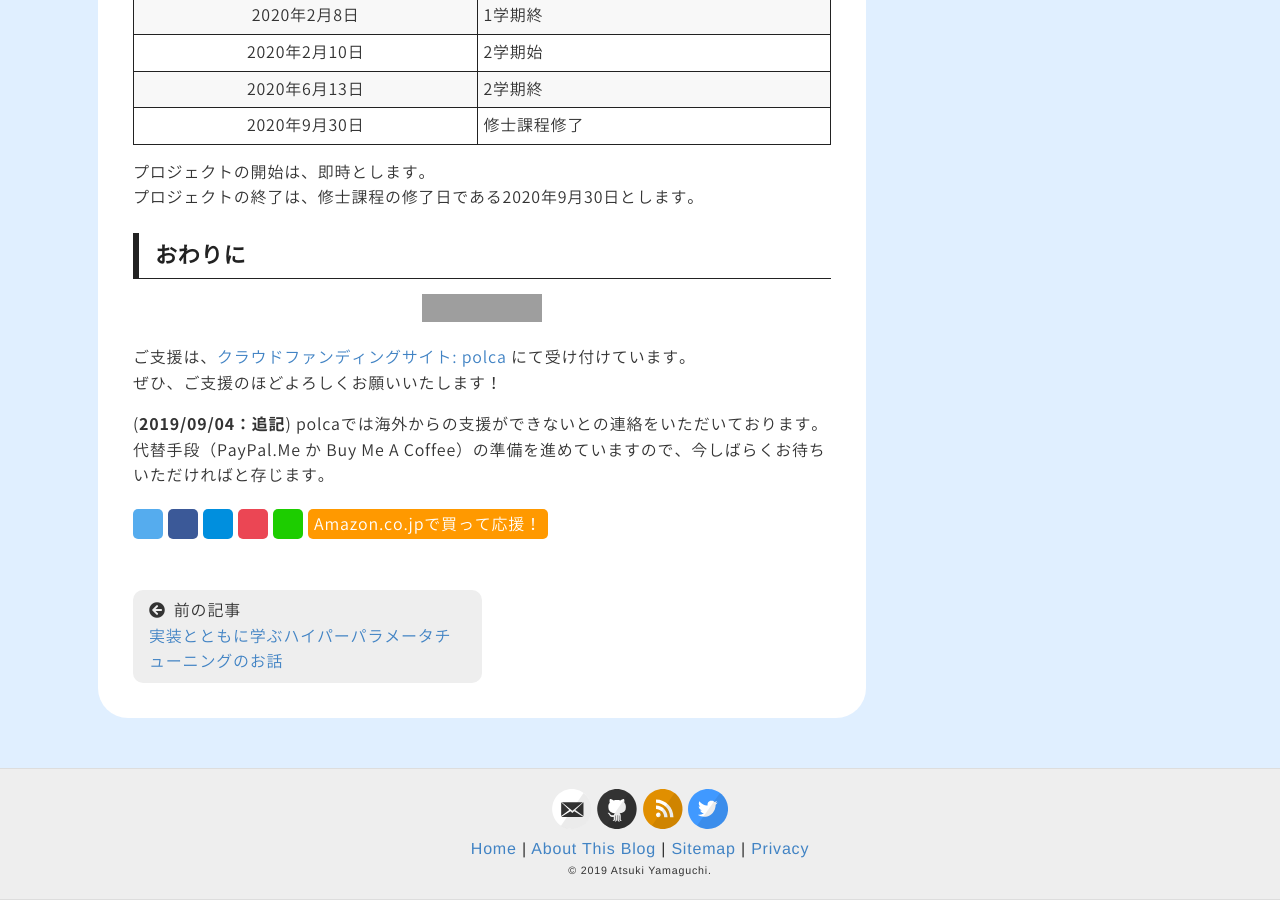
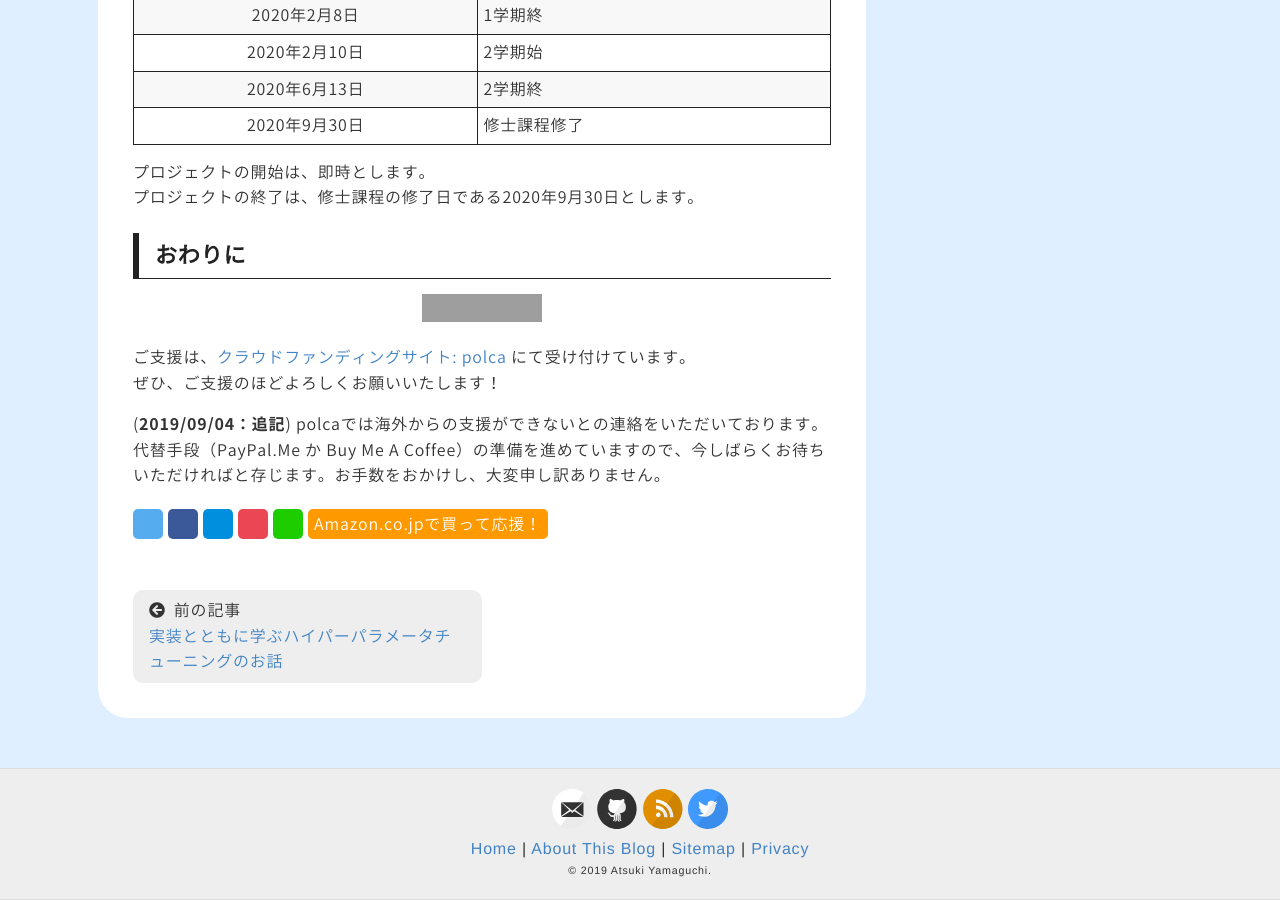
Before and after one commit to gucci-j/gucci-j.github.io, a Jekyll site: the page built from _posts/study_abroad/2019-8-26-crowd-funding.md, in a window 1280 px wide and 900 px high, scrolled down 7112 px. Built offline with Jekyll 4.4.1, drawn with Linux system fonts in a browser that asks for light colours; nearby versions of some CDN libraries; some web fonts are replaced; comment, search, counter and statistics services are not loaded; some of the changed text lies outside the part shown; grey boxes are pictures that could not be loaded.

Commit message:
Subtle change for the post

```diff
--- a/_posts/study_abroad/2019-8-26-crowd-funding.md
+++ b/_posts/study_abroad/2019-8-26-crowd-funding.md
@@ -161,7 +161,7 @@
 
 ブログの更新頻度は月にもよりますが、今後も月1回程度は更新していく予定です。
 
-(**注意**) モバイル表示時は折り返し設定になります。サイドバーは記事の最後尾に回ります。寄付時にサイドバーか冒頭部分かの指定をご連絡ください。限定数2セットです。
+(**注意**) モバイル表示時は折り返し設定になります。サイドバーは記事の最後尾に回ります。寄付時にサイドバーか冒頭部分かの指定をご連絡ください。限定数2セットです。広告のサイズは目安であり、要相談となります。
 (**価格**) ともに¥ 3,000
 > (2019/09/04：追記) 記事のイントロ部分の広告枠は売り切れました。
 
@@ -211,4 +211,4 @@
 ご支援は、[クラウドファンディングサイト: polca](https://polca.jp/projects/I3kvZaRxh8R) にて受け付けています。
 ぜひ、ご支援のほどよろしくお願いいたします！
 
-(**2019/09/04：追記**) polcaでは海外からの支援ができないとの連絡をいただいております。代替手段（PayPal.Me か Buy Me A Coffee）の準備を進めていますので、今しばらくお待ちいただければと存じます。
+(**2019/09/04：追記**) polcaでは海外からの支援ができないとの連絡をいただいております。代替手段（PayPal.Me か Buy Me A Coffee）の準備を進めていますので、今しばらくお待ちいただければと存じます。お手数をおかけし、大変申し訳ありません。
```
Also changed, not shown: other parts of _posts/study_abroad/2019-8-26-crowd-funding.md (+1 -1 lines).
